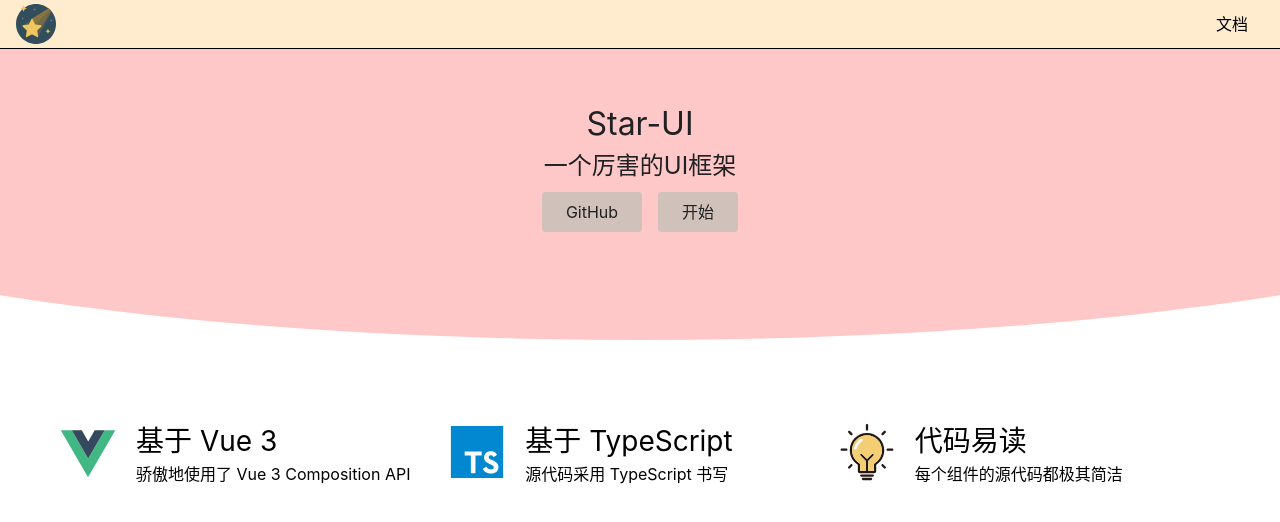
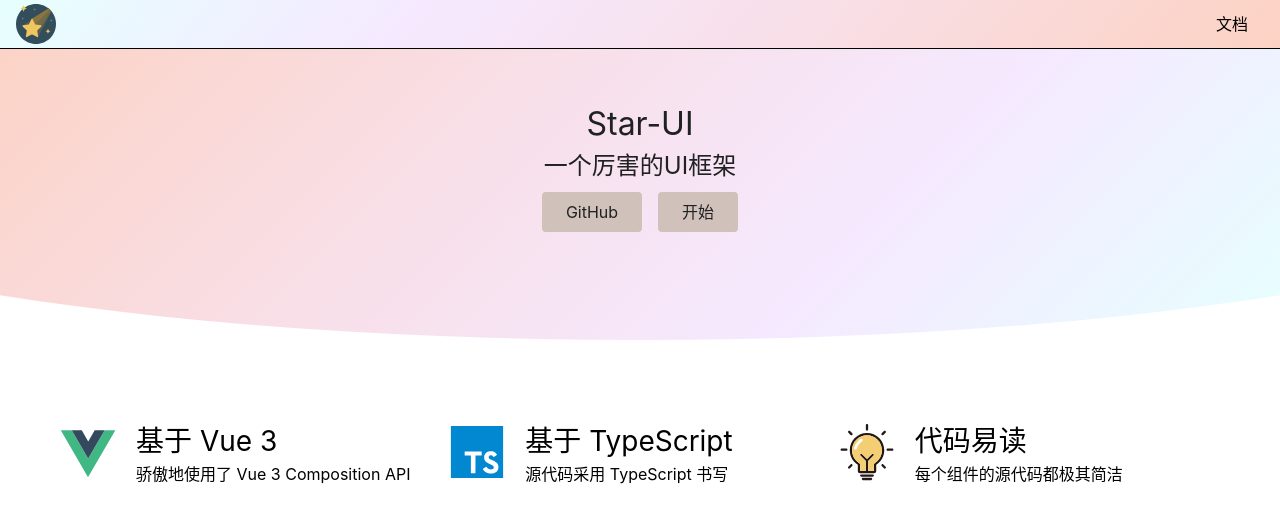
Before and after one commit to tang-xuan11/star-ui, a Vue app: page / in a window 1280 px wide. Shown: the top 522 px of the page. Built offline with nearby package versions, Linux system fonts and the light colour scheme.

Commit message:
修改主页及边栏背景颜色

```diff
--- a/src/components/Topnav.vue
+++ b/src/components/Topnav.vue
@@ -51,7 +51,13 @@ export default {
   justify-content: center;
   align-items: center;
   border-bottom: 1px solid black;
-  background: blanchedalmond;
+  background: linear-gradient(
+    309deg,
+    rgba(252, 210, 195, 1) 0%,
+    rgba(248, 223, 232, 1) 38%,
+    rgba(245, 233, 255, 1) 68%,
+    rgba(230, 255, 254, 1) 100%
+  );
   > .logo {
     max-width: 6em;
     margin-right: auto;
--- a/src/view/Doc.vue
+++ b/src/view/Doc.vue
@@ -102,7 +102,7 @@ export default {
   }
 }
 aside {
-  background: #feeccc;
+  background: #324d5b;
   width: 150px;
   padding: 16px 0;
   position: fixed;
@@ -110,6 +110,7 @@ aside {
   left: 0;
   padding-top: 70px;
   height: 100%;
+  color: white;
   > h2 {
     margin-bottom: 4px;
     padding: 0 16px;
@@ -122,6 +123,7 @@ aside {
       }
       .router-link-active {
         background: white;
+        color: black;
       }
     }
   }
--- a/src/view/Home.vue
+++ b/src/view/Home.vue
@@ -52,7 +52,13 @@ export default {
 $border-radius: 4px;
 
 .topnavAndBanner {
-  background: #ffc8c8;
+  background: linear-gradient(
+    135deg,
+    rgba(252, 210, 195, 1) 0%,
+    rgba(248, 223, 232, 1) 38%,
+    rgba(245, 233, 255, 1) 68%,
+    rgba(230, 255, 254, 1) 100%
+  );
   clip-path: ellipse(80% 60% at 50% 40%);
 }
 .features {
```
